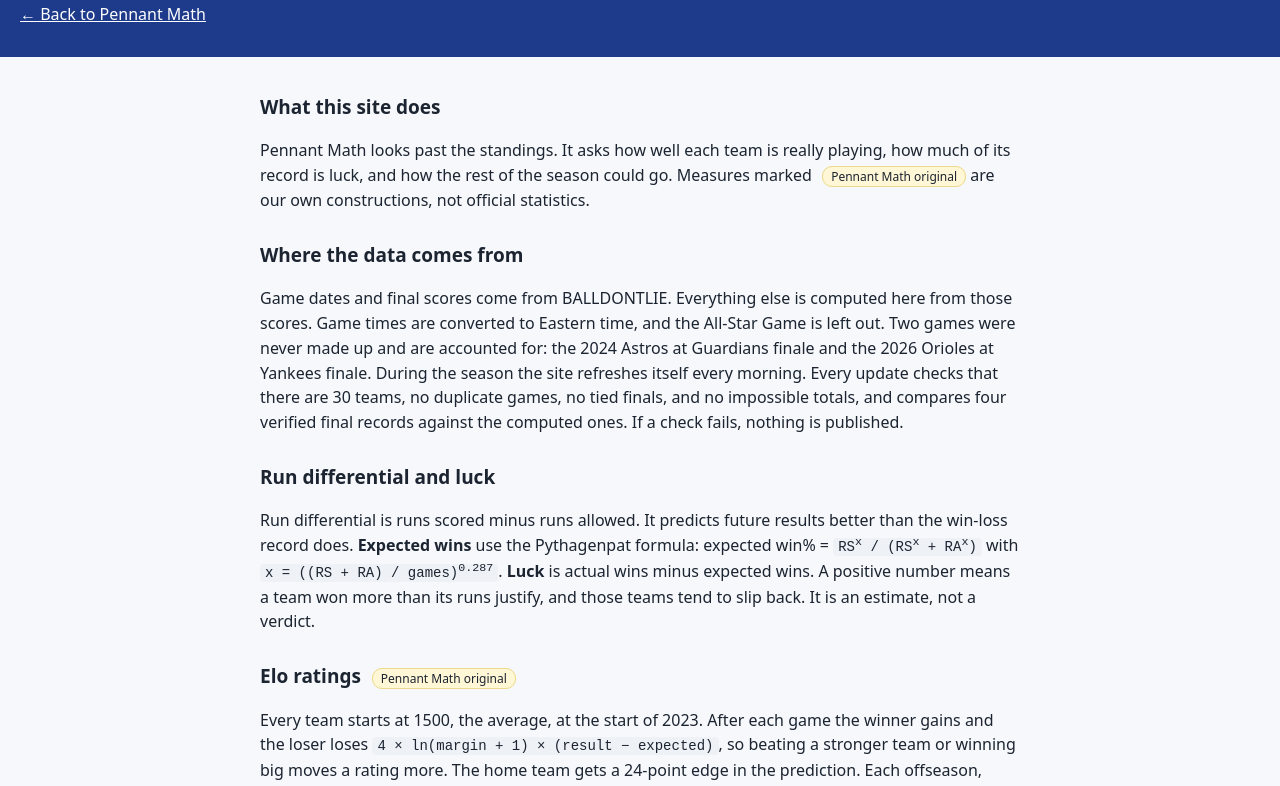
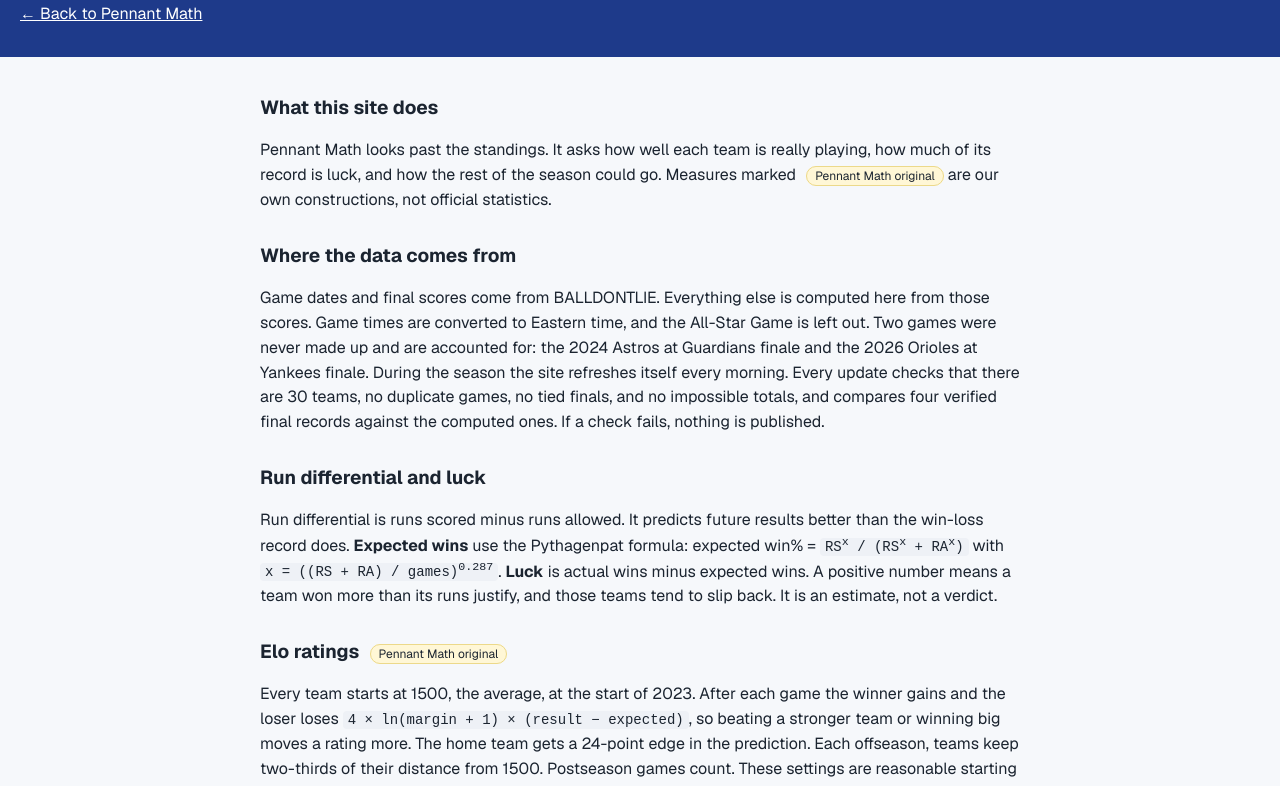
Before and after one commit to bpaglia/pennant-math, a plain HTML site: page docs/methods.html in a window 1280 px wide. Shown: the part 62-848 px from the top of the page. Drawn offline with nearby package versions, Linux system fonts and the light colour scheme.

Commit message:
Update methods.html
Changed font to Geist

```diff
--- a/docs/methods.html
+++ b/docs/methods.html
@@ -1,6 +1,8 @@
 <!DOCTYPE html>
 <html lang="en"><head><meta charset="utf-8"><meta name="viewport" content="width=device-width, initial-scale=1"><title>How Pennant Math works</title>
-<style>:root{--ink:#1b2430;--mut:#667085;--line:#e3e7ee;--navy:#1E3A8A}body{margin:0;font:16px/1.55 system-ui,sans-serif;color:var(--ink);background:#f6f8fb}
+<style>@import url('https://fonts.googleapis.com/css2?family=Geist:wght@400;500;600;700&display=swap');
+
+  :root{--ink:#1b2430;--mut:#667085;--line:#e3e7ee;--navy:#1E3A8A}body{margin:0;font:16px/1.55 'Geist',sans-serif;color:var(--ink);background:#f6f8fb}
 header{background:var(--navy);color:#fff;padding:14px 20px}header h1{margin:0;font-size:22px}header a{color:#fff}main{max-width:760px;margin:0 auto;padding:8px 20px 40px}
 h2{margin:28px 0 6px;font-size:19px}code{background:#eef1f6;padding:1px 5px;border-radius:4px;font-size:14px}.tag{font-size:12px;background:#fff7d6;border:1px solid #ecd98a;border-radius:10px;padding:1px 8px;margin-left:6px;font-weight:400}
 .box{background:#fff;border:1px solid var(--line);border-radius:8px;padding:10px 14px}</style></head><body>
```
